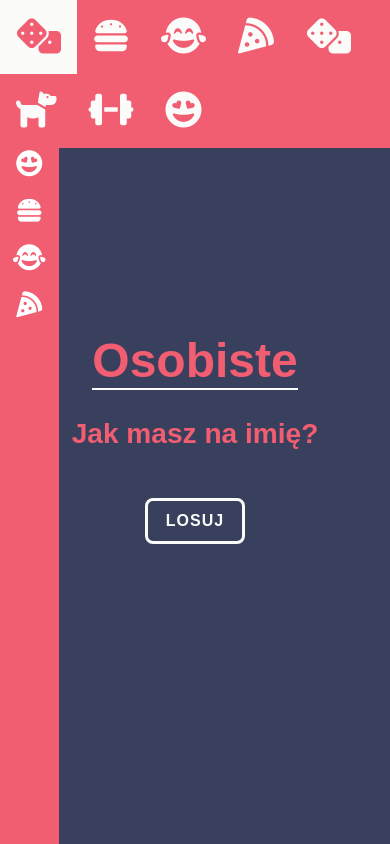
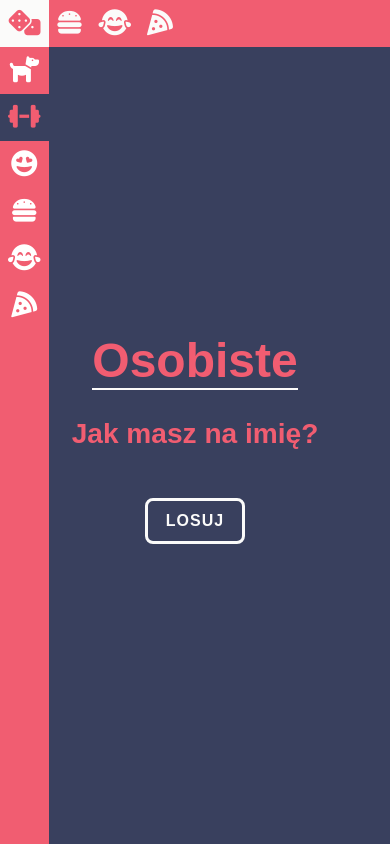
Before and after one commit to AdamKowalczuk/losuj-pytanie, a React (Create React App) app: page / in a window 390 px wide. Built offline with nearby package versions, Linux system fonts and the light colour scheme.

Commit message:
dodano górną nawigację

```diff
--- a/src/components/Nav.js
+++ b/src/components/Nav.js
@@ -18,10 +18,7 @@ export default function Nav() {
                 <div className="nav-option"><i className="fas fa-hamburger"></i></div>
                 <div className="nav-option"><i className="fas fa-grin-tears"></i></div>
                 <div className="nav-option"><i className="fas fa-pizza-slice"></i></div>
-                <div className="nav-option"><i className="fas fa-dice"></i></div>
-                <div className="nav-option"><i className="fas fa-dog"></i></div>
-                <div className="nav-option"><i className="fas fa-dumbbell"></i></div>
-                <div className="nav-option"><i className="fas fa-grin-hearts"></i></div>
+
             </div>
         </>
     )
--- a/src/styles/nav.scss
+++ b/src/styles/nav.scss
@@ -65,7 +65,7 @@ $white:#FBFBFA;
 }
 @media screen and (max-width: 759px){
     .nav{
-        width: 15vw;
+        // width: 15vw;
         .nav-option {
             display: block;
             text-align: center;
@@ -75,6 +75,12 @@ $white:#FBFBFA;
             font-size: 26px;
         }
     }
+    .nav-right{
+        .nav-option {
+            padding: 8px;
+            font-size: 26px;
+        }
+    }
 }
 
 
```
Also changed, not shown: 1 other file (tests, documents, lock files or other folders).
